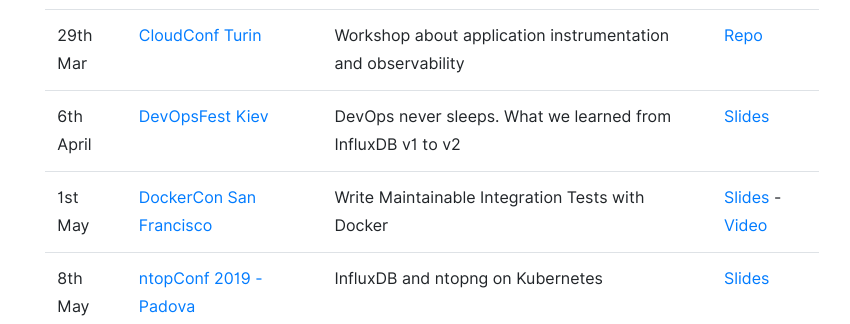
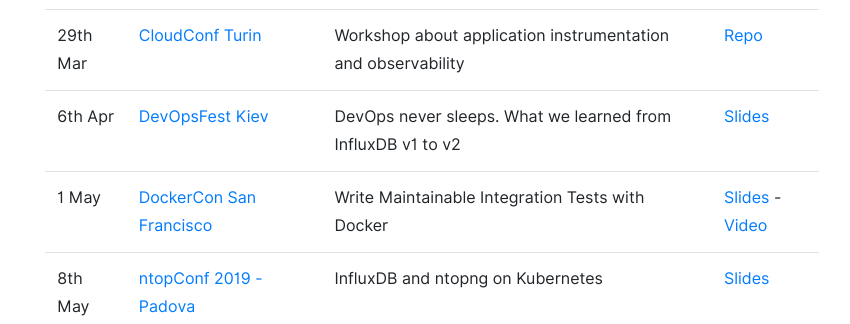
Before and after one commit to gianarb/gianarb.github.com, a Jekyll site: the page built from conferences.html, in a window 1280 px wide and 900 px high, scrolled down 582 px. Shown: the part 153-477 px from the top of the window, without its empty margins (216-1066 px from the left). Built offline with Jekyll 4.4.1, drawn with Linux system fonts in a browser that asks for light colours; nearby versions of some CDN libraries.

Commit message:
Fixed dates
Signed-off-by: Gianluca Arbezzano <gianarb92@gmail.com>

```diff
--- a/conferences.html
+++ b/conferences.html
@@ -74,7 +74,7 @@
                   </td>
                 </tr>
                 <tr>
-                  <td>6th April</td>
+                  <td>6th Apr</td>
                   <td><a href="http://devopsfest.com.ua/indexe.html">DevOpsFest Kiev</a></td>
                   <td>DevOps never sleeps. What we learned from InfluxDB v1 to v2</td>
                   <td>
@@ -82,7 +82,7 @@
                   </td>
                 </tr>
                 <tr>
-                  <td>1st May</td>
+                  <td>1 May</td>
                   <td><a href="https://dockercon19.smarteventscloud.com/connect/search.ww#loadSearch-searchPhrase=Gianluca&searchType=session&tc=0&sortBy=dayTime&i(1037)=&p=">DockerCon San Francisco</a></td>
                   <td>Write Maintainable Integration Tests with Docker</td>
                   <td>
```
